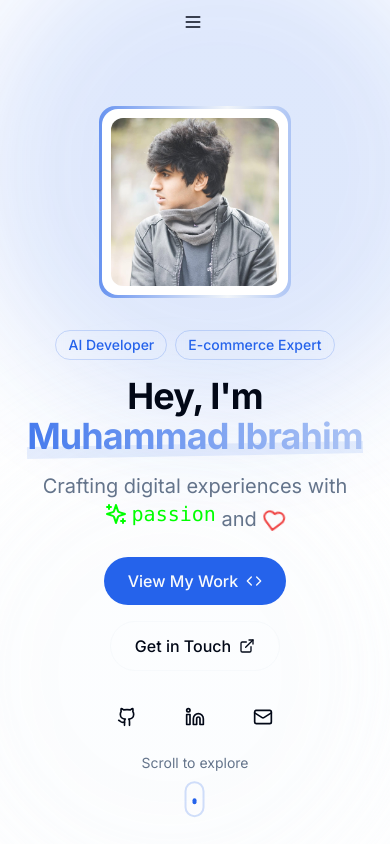
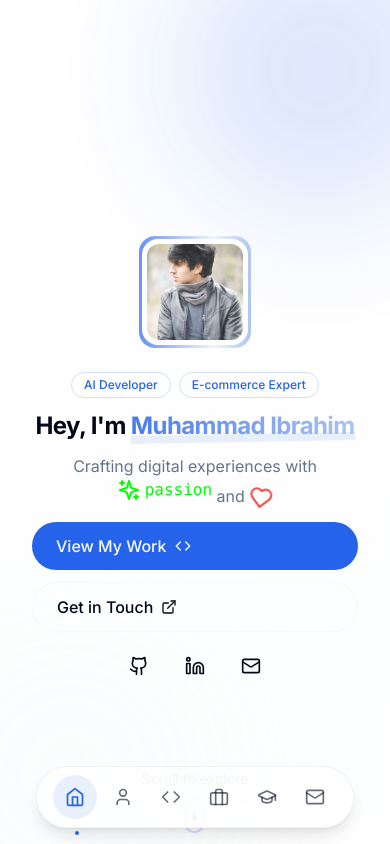
Before and after one commit to Zalaann/dev-portfolio, a Next.js app: page / in a window 390 px wide. Shown: the top 844 px of the page. Built offline with nearby package versions, Linux system fonts and the light colour scheme.

Commit message:
setting some errors

```diff
--- a/src/app/page.tsx
+++ b/src/app/page.tsx
@@ -109,35 +109,35 @@ export default function Home() {
         <section
           ref={containerRef}
           id="home"
-          className="relative min-h-screen flex flex-col items-center justify-center overflow-hidden"
+          className="relative min-h-[100vh] flex flex-col items-center justify-center overflow-hidden px-4 sm:px-6 pt-12 sm:pt-16"
         >
-          {/* Background Elements */}
-          <div className="absolute inset-0 overflow-hidden">
-            <div className="absolute w-[500px] h-[500px] bg-primary/20 rounded-full blur-3xl -top-20 -right-20 animate-pulse"></div>
-            <div className="absolute w-[500px] h-[500px] bg-secondary/20 rounded-full blur-3xl -bottom-20 -left-20 animate-pulse delay-1000"></div>
+          {/* Background Elements - Adjusted for mobile */}
+          <div className="absolute inset-0 overflow-hidden pointer-events-none">
+            <div className="absolute w-[300px] sm:w-[500px] h-[300px] sm:h-[500px] bg-primary/20 rounded-full blur-3xl -top-20 -right-20 animate-pulse"></div>
+            <div className="absolute w-[300px] sm:w-[500px] h-[300px] sm:h-[500px] bg-secondary/20 rounded-full blur-3xl -bottom-20 -left-20 animate-pulse delay-1000"></div>
           </div>
 
           <motion.div
             style={{ y, opacity }}
-            className="relative z-10 text-center max-w-4xl mx-auto px-4 space-y-8"
+            className="relative z-10 text-center w-full max-w-4xl mx-auto space-y-6 sm:space-y-8 mt-8 sm:mt-0"
           >
-            {/* Profile Image with Creative Border */}
+            {/* Profile Image - Fine-tuned spacing */}
             <motion.div
               initial={{ scale: 0.5, opacity: 0 }}
               animate={{ scale: 1, opacity: 1 }}
               transition={{ duration: 0.7, ease: "easeOut" }}
-              className="relative w-48 h-48 mx-auto mb-8 group"
+              className="relative w-28 h-28 sm:w-40 md:w-48 sm:h-40 md:h-48 mx-auto mb-4 sm:mb-8 group"
             >
               <div className="absolute inset-0 rounded-2xl bg-gradient-to-r from-primary via-secondary to-primary animate-gradient-x"></div>
               <div className="absolute inset-[3px] rounded-2xl bg-background"></div>
-              <div className="relative w-full h-full p-3">
+              <div className="relative w-full h-full p-2 sm:p-3">
                 <div className="w-full h-full rounded-xl overflow-hidden relative group-hover:scale-105 transition-transform duration-500">
                   <Image
                     src="/profile.jpg"
                     alt="Muhammad Ibrahim Tariq"
                     width={192}
                     height={192}
-                    className="object-cover"
+                    className="object-cover w-full h-full"
                     priority
                   />
                   <div className="absolute inset-0 bg-gradient-to-t from-background/80 to-transparent opacity-0 group-hover:opacity-100 transition-opacity duration-500"></div>
@@ -145,33 +145,32 @@ export default function Home() {
               </div>
             </motion.div>
 
-            {/* Main Content */}
-            <div className="space-y-6">
-              {/* Greeting */}
+            {/* Main Content - Adjusted spacing for mobile */}
+            <div className="space-y-3 sm:space-y-6">
               <motion.div
             initial={{ opacity: 0, y: 20 }}
             animate={{ opacity: 1, y: 0 }}
             transition={{ duration: 0.5, delay: 0.2 }}
-                className="space-y-4"
+                className="space-y-3 sm:space-y-4"
               >
-                <div className="flex items-center justify-center space-x-2 text-sm text-primary font-medium">
-                  <span className="px-3 py-1 rounded-full border border-primary/20 backdrop-blur-sm">
+                <div className="flex flex-wrap items-center justify-center gap-2 px-2">
+                  <span className="px-3 py-1 rounded-full border border-primary/20 backdrop-blur-sm text-xs sm:text-sm text-primary font-medium">
                     AI Developer
                   </span>
-                  <span className="px-3 py-1 rounded-full border border-primary/20 backdrop-blur-sm">
+                  <span className="px-3 py-1 rounded-full border border-primary/20 backdrop-blur-sm text-xs sm:text-sm text-primary font-medium">
                     E-commerce Expert
                   </span>
                 </div>
-                <h1 className="text-4xl md:text-6xl lg:text-7xl font-bold tracking-tight">
+                <h1 className="text-2xl sm:text-3xl md:text-5xl lg:text-6xl font-bold tracking-tight px-2 sm:px-4">
                   Hey, I'm{" "}
                   <span className="relative inline-block">
                     <span className="relative z-10 text-transparent bg-clip-text bg-gradient-to-r from-primary to-secondary animate-gradient-x">
                       Muhammad Ibrahim
                     </span>
-                    <span className="absolute inset-x-0 bottom-0 h-3 bg-primary/10 -rotate-1"></span>
+                    <span className="absolute inset-x-0 bottom-0 h-2 sm:h-3 bg-primary/10 -rotate-1"></span>
                   </span>
                 </h1>
-                <p className="text-xl md:text-2xl text-muted-foreground max-w-2xl mx-auto">
+                <p className="text-base sm:text-lg md:text-xl lg:text-2xl text-muted-foreground max-w-2xl mx-auto px-2 sm:px-4">
                   Crafting digital experiences with{" "}
                   <motion.span
                     initial={{ opacity: 0 }}
@@ -193,12 +192,12 @@ export default function Home() {
                 </p>
               </motion.div>
 
-              {/* CTA Buttons */}
+              {/* CTA Buttons - Made responsive */}
           <motion.div
             initial={{ opacity: 0, y: 20 }}
             animate={{ opacity: 1, y: 0 }}
             transition={{ duration: 0.5, delay: 0.4 }}
-                className="flex flex-wrap justify-center gap-4"
+                className="flex flex-col sm:flex-row justify-center gap-3 sm:gap-4 px-4 w-full max-w-md mx-auto"
               >
                 <a
                   href="#projects"
@@ -222,12 +221,12 @@ export default function Home() {
                 </a>
               </motion.div>
 
-              {/* Social Links */}
+              {/* Social Links - Adjusted spacing */}
               <motion.div
                 initial={{ opacity: 0, y: 20 }}
                 animate={{ opacity: 1, y: 0 }}
                 transition={{ duration: 0.5, delay: 0.6 }}
-                className="flex justify-center gap-6"
+                className="flex justify-center gap-3 sm:gap-6"
               >
                 {[
                   { icon: Github, href: "https://github.com/yourusername", label: "GitHub" },
@@ -254,7 +253,7 @@ export default function Home() {
             initial={{ opacity: 0 }}
             animate={{ opacity: 1 }}
             transition={{ delay: 1 }}
-            className="absolute bottom-8 left-1/2 transform -translate-x-1/2"
+            className="absolute bottom-4 sm:bottom-8 left-1/2 transform -translate-x-1/2"
           >
             <motion.div
               animate={{ y: [0, 8, 0] }}
@@ -278,7 +277,7 @@ export default function Home() {
       </section>
 
       {/* About Section */}
-        <section id="about" className="relative py-32 bg-background overflow-hidden">
+        <section id="about" className="relative py-16 sm:py-24 md:py-32 bg-background overflow-hidden mt-8 sm:mt-0">
           {/* Background Elements */}
           <div className="absolute inset-0 overflow-hidden">
             <div className="absolute w-[500px] h-[500px] bg-primary/5 rounded-full blur-3xl top-20 -right-32"></div>
@@ -291,7 +290,7 @@ export default function Home() {
             whileInView={{ opacity: 1, y: 0 }}
             transition={{ duration: 0.5 }}
             viewport={{ once: true }}
-            className="grid md:grid-cols-2 gap-12 items-center"
+            className="grid grid-cols-1 md:grid-cols-2 gap-8 md:gap-12 items-center"
           >
               <div className="space-y-8">
               <div className="space-y-4">
@@ -428,7 +427,7 @@ export default function Home() {
       </section>
 
       {/* Projects Section */}
-        <section id="projects" className="relative py-32 bg-muted overflow-hidden">
+        <section id="projects" className="relative py-16 sm:py-24 md:py-32 bg-muted overflow-hidden">
           {/* Background Elements */}
           <div className="absolute inset-0 overflow-hidden">
             <div className="absolute w-[800px] h-[800px] bg-primary/5 rounded-full blur-3xl -top-96 -right-96"></div>
@@ -462,7 +461,7 @@ export default function Home() {
               </motion.h2>
             </div>
 
-          <div className="grid md:grid-cols-2 gap-8">
+          <div className="grid grid-cols-1 md:grid-cols-2 gap-6 sm:gap-8">
             {/* Recello Project */}
             <motion.div
               initial={{ opacity: 0, y: 20 }}
@@ -482,7 +481,7 @@ export default function Home() {
                       className="w-full h-full bg-muted"
                     />
                   </div>
-                  <div className="p-8">
+                  <div className="p-4 sm:p-8">
                     <div className="flex items-center justify-between mb-4">
                       <h3 className="text-2xl font-bold">Recello</h3>
                       <div className="flex items-center space-x-2">
@@ -506,7 +505,7 @@ export default function Home() {
                   A marketplace app similar to OLX, built with React Native and Supabase. Features include
                   multi-image uploads, location selection, and automated brand/model system.
                 </p>
-                    <div className="flex flex-wrap gap-2">
+                    <div className="flex flex-wrap gap-2 mt-4">
                       {[
                         { name: "React Native", icon: TbBrandReactNative, color: "#61DAFB" },
                         { name: "Supabase", icon: SiSupabase, color: "#3ECF8E" },
@@ -545,7 +544,7 @@ export default function Home() {
                       className="w-full h-full bg-muted"
                     />
                   </div>
-                  <div className="p-8">
+                  <div className="p-4 sm:p-8">
                     <div className="flex items-center justify-between mb-4">
                       <h3 className="text-2xl font-bold">Preorder Store Dashboard</h3>
                       <div className="flex items-center space-x-2">
@@ -569,7 +568,7 @@ export default function Home() {
                   An admin panel for managing preorders with Supabase backend. Features include order tracking,
                   customer management, and Kanban-style task system.
                 </p>
-                    <div className="flex flex-wrap gap-2">
+                    <div className="flex flex-wrap gap-2 mt-4">
                       {[
                         { name: "React", icon: SiReact, color: "#61DAFB" },
                         { name: "Supabase", icon: SiSupabase, color: "#3ECF8E" },
@@ -592,8 +591,8 @@ export default function Home() {
         </div>
       </section>
 
-      {/* Experience Section */}
-        <section id="experience" className="relative py-32 bg-background overflow-hidden">
+      {/* Experience Section - Timeline made responsive */}
+        <section id="experience" className="relative py-16 sm:py-24 md:py-32 bg-background overflow-hidden">
           {/* Background Elements */}
           <div className="absolute inset-0 overflow-hidden">
             <div className="absolute w-[600px] h-[600px] bg-primary/5 rounded-full blur-3xl top-0 -right-64"></div>
@@ -628,10 +627,10 @@ export default function Home() {
             </div>
 
             <div className="relative">
-              {/* Timeline Line */}
-              <div className="absolute left-1/2 transform -translate-x-px h-full w-0.5 bg-gradient-to-b from-primary/50 via-secondary/50 to-primary/50"></div>
+              {/* Timeline line adjusted for mobile */}
+              <div className="absolute left-4 sm:left-1/2 transform sm:-translate-x-px h-full w-0.5 bg-gradient-to-b from-primary/50 via-secondary/50 to-primary/50"></div>
 
-              <div className="space-y-12">
+              <div className="space-y-8 sm:space-y-12">
                 {/* E-Commerce Store Owner */}
                 <motion.div
                   initial={{ opacity: 0, x: -50 }}
@@ -640,10 +639,10 @@ export default function Home() {
                   viewport={{ once: true }}
                   className="relative"
                 >
-                  <div className="flex items-center justify-center absolute left-1/2 transform -translate-x-1/2 -translate-y-1/2">
+                  <div className="flex items-center absolute left-4 sm:left-1/2 transform -translate-x-1/2">
                     <div className="w-4 h-4 rounded-full bg-primary animate-pulse"></div>
                   </div>
-                  <div className="ml-auto w-1/2 pl-8">
+                  <div className="ml-12 sm:ml-auto sm:w-1/2 sm:pl-8">
                     <div className="group relative">
                       <div className="absolute inset-0 bg-gradient-to-r from-primary to-secondary rounded-2xl opacity-50 blur-lg group-hover:opacity-75 transition-opacity duration-500"></div>
                       <div className="relative bg-background rounded-xl p-8 border border-border/50 group-hover:border-primary/50 transition-colors duration-300">
@@ -756,7 +755,7 @@ export default function Home() {
       </section>
 
       {/* Education Section */}
-        <section id="education" className="relative py-32 bg-muted overflow-hidden">
+        <section id="education" className="relative py-16 sm:py-24 md:py-32 bg-muted overflow-hidden">
           {/* Background Elements */}
           <div className="absolute inset-0 overflow-hidden">
             <div className="absolute w-[800px] h-[800px] bg-primary/5 rounded-full blur-3xl -top-96 -left-96"></div>
@@ -790,7 +789,7 @@ export default function Home() {
               </motion.h2>
             </div>
 
-            <div className="grid md:grid-cols-2 gap-8">
+            <div className="grid grid-cols-1 md:grid-cols-2 gap-6 sm:gap-8">
               {/* UEL */}
               <motion.div
                 initial={{ opacity: 0, x: -50 }}
@@ -905,7 +904,7 @@ export default function Home() {
       </section>
 
       {/* Contact Section */}
-        <section id="contact" className="relative py-32 bg-background overflow-hidden">
+        <section id="contact" className="relative py-16 sm:py-24 md:py-32 bg-background overflow-hidden">
           {/* Background Elements */}
           <div className="absolute inset-0 overflow-hidden">
             <div className="absolute w-[800px] h-[800px] bg-primary/5 rounded-full blur-3xl -top-96 -right-96 animate-pulse"></div>
@@ -953,7 +952,7 @@ export default function Home() {
               whileInView={{ opacity: 1, y: 0 }}
               transition={{ duration: 0.5, delay: 0.4 }}
               viewport={{ once: true }}
-              className="grid md:grid-cols-3 gap-8 max-w-4xl mx-auto"
+              className="grid grid-cols-1 sm:grid-cols-2 lg:grid-cols-3 gap-6 sm:gap-8 max-w-4xl mx-auto"
             >
               {/* Email Card */}
             <a
@@ -1004,13 +1003,13 @@ export default function Home() {
               </div>
             </motion.div>
 
-            {/* Social Links */}
+            {/* Social Links - Adjusted spacing */}
             <motion.div
               initial={{ opacity: 0, y: 20 }}
               whileInView={{ opacity: 1, y: 0 }}
               transition={{ duration: 0.5, delay: 0.6 }}
               viewport={{ once: true }}
-              className="flex justify-center gap-6 mt-16"
+              className="flex justify-center gap-4 sm:gap-6 mt-8 sm:mt-16"
             >
               {[
                 { icon: Github, href: "https://github.com/yourusername", label: "GitHub" },
--- a/src/components/Navbar.tsx
+++ b/src/components/Navbar.tsx
@@ -1,24 +1,49 @@
 "use client";
 
 import { useState, useEffect } from "react";
-import { Menu } from "lucide-react";
+import { Home, User, Code, Briefcase, GraduationCap, Mail } from "lucide-react";
 import { motion, AnimatePresence } from "framer-motion";
 
 export default function Navbar() {
   const [isScrolled, setIsScrolled] = useState(false);
-  const [isMobileMenuOpen, setIsMobileMenuOpen] = useState(false);
+  const [activeSection, setActiveSection] = useState("home");
 
   useEffect(() => {
     const handleScroll = () => {
       setIsScrolled(window.scrollY > 10);
+
+      // Update active section based on scroll position
+      const sections = ["home", "about", "projects", "experience", "education", "contact"];
+      const currentSection = sections.find(section => {
+        const element = document.getElementById(section);
+        if (element) {
+          const rect = element.getBoundingClientRect();
+          return rect.top <= 100 && rect.bottom >= 100;
+        }
+        return false;
+      });
+      if (currentSection) {
+        setActiveSection(currentSection);
+      }
     };
 
     window.addEventListener("scroll", handleScroll);
     return () => window.removeEventListener("scroll", handleScroll);
   }, []);
 
+  const navItems = [
+    { name: "Home", href: "#home", icon: Home },
+    { name: "About", href: "#about", icon: User },
+    { name: "Projects", href: "#projects", icon: Code },
+    { name: "Experience", href: "#experience", icon: Briefcase },
+    { name: "Education", href: "#education", icon: GraduationCap },
+    { name: "Contact", href: "#contact", icon: Mail },
+  ];
+
   return (
-    <header className="fixed top-0 left-0 right-0 z-50 px-4 py-3">
+    <>
+      {/* Desktop Navigation */}
+      <header className="fixed top-0 left-0 right-0 z-50 px-4 py-3 md:block hidden">
         <nav
           className={`mx-auto max-w-fit transition-all duration-500 ${
             isScrolled
@@ -26,70 +51,53 @@ export default function Navbar() {
               : "bg-transparent rounded-full"
           }`}
         >
-        <div className="flex items-center justify-center px-6 py-2.5 relative">
-          {/* Desktop Navigation */}
-          <div className="hidden md:flex items-center justify-center space-x-1">
+          <div className="flex items-center justify-center px-6 py-2.5">
+            <div className="flex items-center justify-center space-x-1">
+              {navItems.map((item) => (
                 <a
-              href="#home"
+                  key={item.name}
+                  href={item.href}
                   className="relative px-4 py-2 text-sm font-medium text-foreground/80 hover:text-primary transition-colors duration-300 rounded-full hover:bg-primary/5 group"
                 >
-              Home
-              <span className="absolute bottom-1.5 left-4 right-4 h-px bg-primary scale-x-0 group-hover:scale-x-100 transition-transform duration-300" />
-            </a>
-            {["About", "Projects", "Experience", "Education", "Contact"].map((item) => (
-              <a
-                key={item}
-                href={`#${item.toLowerCase()}`}
-                className="relative px-4 py-2 text-sm font-medium text-foreground/80 hover:text-primary transition-colors duration-300 rounded-full hover:bg-primary/5 group"
-              >
-                {item}
+                  {item.name}
                   <span className="absolute bottom-1.5 left-4 right-4 h-px bg-primary scale-x-0 group-hover:scale-x-100 transition-transform duration-300" />
                 </a>
               ))}
             </div>
+          </div>
+        </nav>
+      </header>
 
-          {/* Mobile Menu Button - Positioned Absolutely */}
-          <button
-            onClick={() => setIsMobileMenuOpen(!isMobileMenuOpen)}
-            className="md:hidden p-2 rounded-full hover:bg-primary/5 transition-colors duration-300 absolute right-2"
+      {/* Mobile Bottom Navigation */}
+      <nav className="md:hidden fixed bottom-4 left-4 right-4 z-50">
+        <div className="mx-auto max-w-fit bg-background/80 backdrop-blur-xl shadow-lg border border-border/50 rounded-full px-4 py-2">
+          <div className="flex items-center justify-center space-x-1">
+            {navItems.map((item) => (
+              <a
+                key={item.name}
+                href={item.href}
+                className={`relative p-3 rounded-full transition-all duration-300 group ${
+                  activeSection === item.name.toLowerCase()
+                    ? "text-primary bg-primary/10"
+                    : "text-foreground/60 hover:text-primary hover:bg-primary/5"
+                }`}
               >
-            <Menu className="w-5 h-5" />
-          </button>
-        </div>
-
-        {/* Mobile Navigation */}
+                <item.icon className="w-5 h-5" />
                 <AnimatePresence>
-          {isMobileMenuOpen && (
-            <motion.div
-              initial={{ opacity: 0, height: 0 }}
-              animate={{ opacity: 1, height: "auto" }}
-              exit={{ opacity: 0, height: 0 }}
-              transition={{ duration: 0.3 }}
-              className="md:hidden px-4 pb-4"
-            >
-              <div className="flex flex-col space-y-1">
-                <a
-                  href="#home"
-                  onClick={() => setIsMobileMenuOpen(false)}
-                  className="px-4 py-2 text-sm font-medium text-foreground/80 hover:text-primary transition-colors duration-300 rounded-full hover:bg-primary/5 text-center"
-                >
-                  Home
-                </a>
-                {["About", "Projects", "Experience", "Education", "Contact"].map((item) => (
-                  <a
-                    key={item}
-                    href={`#${item.toLowerCase()}`}
-                    onClick={() => setIsMobileMenuOpen(false)}
-                    className="px-4 py-2 text-sm font-medium text-foreground/80 hover:text-primary transition-colors duration-300 rounded-full hover:bg-primary/5 text-center"
-                  >
-                    {item}
+                  {activeSection === item.name.toLowerCase() && (
+                    <motion.span
+                      initial={{ opacity: 0, scale: 0.5 }}
+                      animate={{ opacity: 1, scale: 1 }}
+                      exit={{ opacity: 0, scale: 0.5 }}
+                      className="absolute -bottom-4 left-1/2 transform -translate-x-1/2 w-1 h-1 rounded-full bg-primary"
+                    />
+                  )}
+                </AnimatePresence>
               </a>
             ))}
           </div>
-            </motion.div>
-          )}
-        </AnimatePresence>
+        </div>
       </nav>
-    </header>
+    </>
   );
 }
```
Lines whose indentation alone changed are shown as unchanged.
